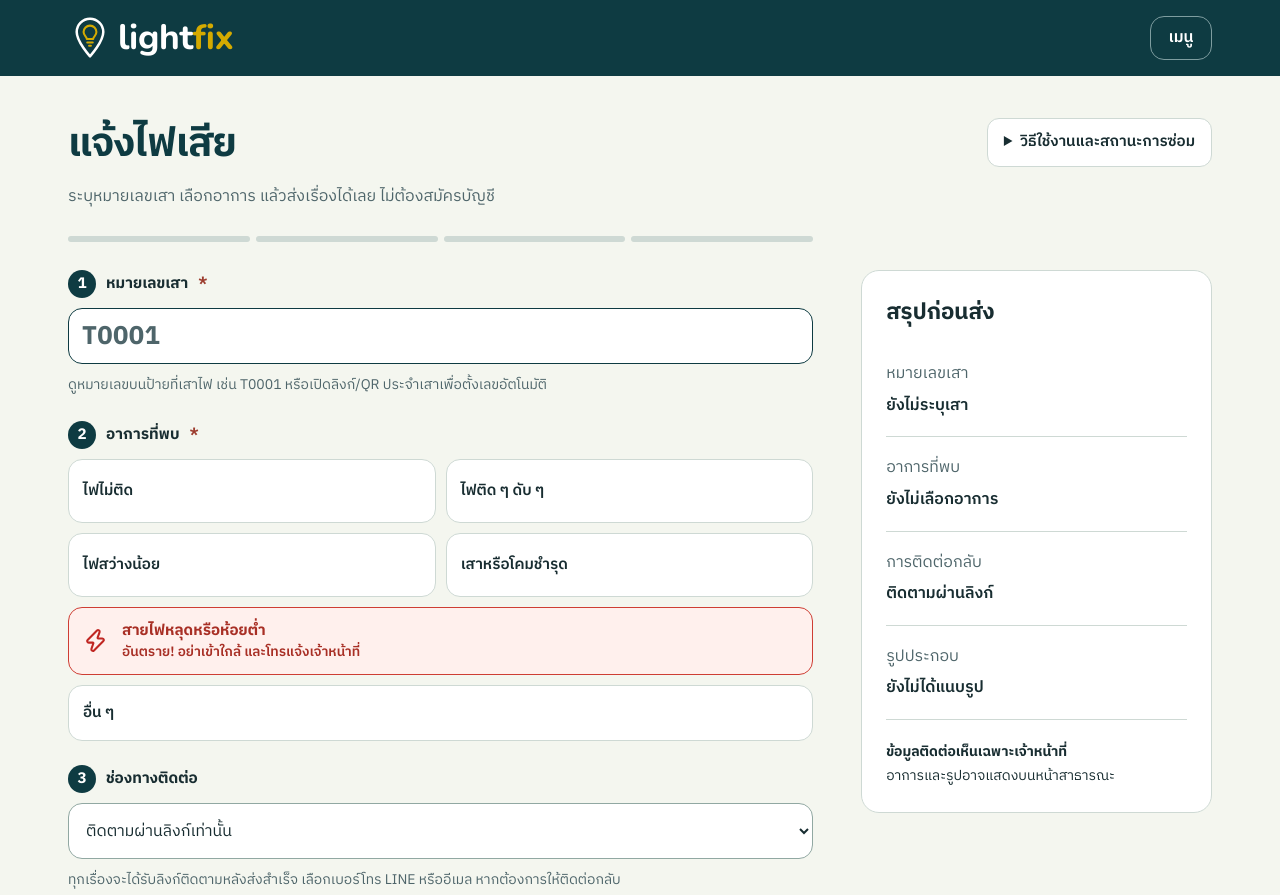
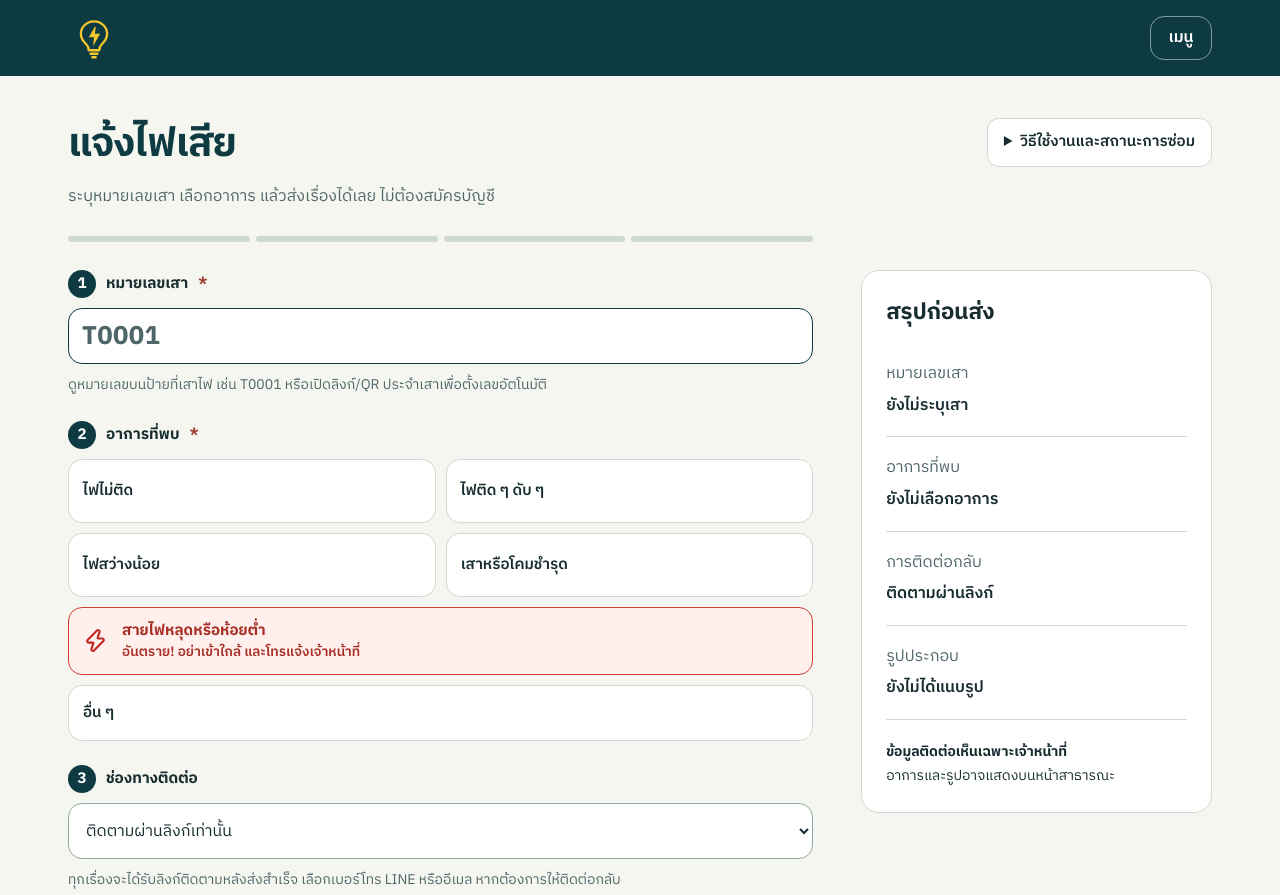
Before and after one commit to zarehello369-dot/LightFix-Cloudflare, a website with bundled scripts: page public/index.html in a window 1280 px wide. Shown: the top 895 px of the page. Built offline with nearby package versions, Linux system fonts and the light colour scheme.

Commit message:
feat: use bulb and bolt logo across site

```diff
--- a/public/index.html
+++ b/public/index.html
@@ -9,7 +9,6 @@
   <link rel="icon" href="/favicon.svg" type="image/svg+xml">
   <link rel="preload" href="/fonts/IBMPlexSansThai-Regular.ttf" as="font" type="font/ttf" crossorigin>
   <link rel="preload" href="/fonts/IBMPlexSansThai-Bold.ttf" as="font" type="font/ttf" crossorigin>
-  <link rel="preload" href="/fonts/Nunito-Variable.ttf" as="font" type="font/ttf" crossorigin>
   <link rel="stylesheet" href="/styles.css">
   <link rel="stylesheet" href="/chat.css">
   <link rel="stylesheet" href="/staff-navigation.css">
--- a/public/shared.js
+++ b/public/shared.js
@@ -5,6 +5,7 @@ export const control = (form, name) => form.elements.namedItem(name);
 export const esc = value => String(value ?? '').replace(/[&<>"']/g, c => ({ '&': '&amp;', '<': '&lt;', '>': '&gt;', '"': '&quot;', "'": '&#39;' })[c]);
 export const date = value => value ? new Intl.DateTimeFormat('th-TH', { dateStyle: 'medium', timeStyle: 'short' }).format(Number(value)) : 'ยังไม่ระบุ';
 export const icon = `<svg viewBox="0 0 48 48" aria-hidden="true" focusable="false"><g fill="none" stroke="currentColor" stroke-width="2.5" stroke-linecap="round" stroke-linejoin="round"><path d="M17.5 31.5c0-3.1-1.4-4.5-3-6.6a11.5 11.5 0 1 1 19 0c-1.6 2.1-3 3.5-3 6.6H17.5Z"/><path d="M18 36h12M20 40h8M24 3v3M8.5 9.5l2.2 2.2M39.5 9.5l-2.2 2.2M4 23h3M44 23h-3"/></g></svg>`;
+const logoMark = `<svg viewBox="0 0 48 48" aria-hidden="true" focusable="false"><g fill="none" stroke="currentColor" stroke-width="2.6" stroke-linecap="round" stroke-linejoin="round"><path d="M24 5C15.7 5 9 11.4 9 19.4c0 5.2 2.6 8.3 6.1 11.7 2.3 2.2 2.9 4 2.9 6.9h12c0-2.9.6-4.7 2.9-6.9 3.5-3.4 6.1-6.5 6.1-11.7C39 11.4 32.3 5 24 5Z"/><path d="M20 42h8M22 46h4"/></g><path fill="currentColor" d="m25 11-7 12h6l-1 10 8-14h-6l1-8Z"/></svg>`;
 export const badge = status => `<span class="badge ${['wait','doing','done','cancel'][status] || 'wait'}">${['รอรับเรื่อง','กำลังซ่อม','ซ่อมเสร็จ','ยกเลิก'][status] || 'รอรับเรื่อง'}</span>`;
 
 export async function api(path, options = {}) {
@@ -53,8 +54,7 @@ export function shell(content, current = '') {
   const staff = current === 'admin' || current === 'technician';
   document.body.dataset.area = staff ? 'staff' : 'public';
   $('#app').innerHTML = `<header class="site-header"><div class="shell">
-    <a class="brand" href="/" aria-label="LightFix หน้าแรก"><svg viewBox="0 0 96 96" aria-hidden="true" focusable="false"><path d="M77 35c0 21-29 53-29 53S19 56 19 35a29 29 0 0 1 58 0Z" fill="none" stroke="currentColor" stroke-width="5.5" stroke-linecap="round" stroke-linejoin="round"/><g transform="translate(0 8)" fill="none" stroke="var(--logo-gold)" stroke-width="4.5" stroke-linecap="round" stroke-linejoin="round"><path d="M41 42c0-5-7-7-7-15a14 14 0 0 1 28 0c0 8-7 10-7 15Z"/><path d="M42 50h12M46 57h4"/></g></svg></a>
-    <a class="site-name" href="/" aria-label="LightFix หน้าแรก">light<span>fix</span></a>
+    <a class="brand" href="/" aria-label="LightFix หน้าแรก">${logoMark}</a>
     <button class="menu-toggle" type="button" aria-expanded="false" aria-controls="site-nav" aria-label="เปิดเมนู">เมนู</button>
     <nav id="site-nav" class="site-nav" aria-label="เมนูหลัก">
       <a href="/" ${current === 'report' ? 'aria-current="page"' : ''}>แจ้งไฟเสีย</a>
--- a/public/styles.css
+++ b/public/styles.css
@@ -3,7 +3,6 @@
 @font-face{font-family:PlexThai;src:url('/fonts/IBMPlexSansThai-Bold.ttf') format('truetype');font-weight:700;font-display:optional}
 @font-face{font-family:Urbanist;src:url('/fonts/Urbanist-Variable.ttf') format('truetype');font-style:normal;font-weight:100 900;font-display:optional}
 
-@font-face{font-family:LightFixLogo;src:url('/fonts/Nunito-Variable.ttf') format('truetype');font-style:normal;font-weight:200 1000;font-display:block}
 
 :root{
   --red:#9c3c2e;
@@ -312,13 +311,9 @@ body{background:var(--page)}
 .site-header.is-scrolled.menu-open>.shell{border-radius:16px 16px 0 0;box-shadow:none}
 .site-header.is-scrolled.menu-open .site-nav{box-shadow:0 12px 30px rgba(7,30,34,.22)}
 .site-header.is-scrolled .site-nav.open{border-radius:0 0 16px 16px}
-.site-header{--logo-gold:#d4aa00}
-.brand{width:44px;height:48px;color:#fff}
+.brand{width:52px;height:52px;color:var(--gold)}
 .brand:hover{background:var(--deep-hover)}
-.brand svg{width:44px;height:44px}
-.site-name{font:750 1.95rem/1 LightFixLogo,sans-serif;letter-spacing:-.01em;text-decoration:none;white-space:nowrap}
-.site-name span{color:var(--logo-gold)}
-.site-name:hover{text-decoration:underline;text-decoration-color:var(--gold)}
+.brand svg{width:42px;height:42px}
 .menu-toggle{min-width:48px;min-height:48px;margin-left:auto;padding:7px;border-color:#7e9da0;background:transparent;color:#fff}
 .menu-toggle:hover{background:var(--deep-hover)}
 
@@ -413,7 +408,7 @@ body{background:var(--page)}
   .metric-row{grid-template-columns:repeat(3,minmax(0,1fr))}
 }
 @media(min-width:900px){
-  .site-header .shell{height:76px}.site-name{font-size:2.2rem;margin-right:0}
+  .site-header .shell{height:76px}
   .site-header.is-scrolled>.shell{width:min(calc(100% - 40px),1160px);transform:translateY(18px)}
   .site-nav{margin-left:auto;background:transparent;box-shadow:none}
   .mobile-staff-nav{display:none}
@@ -429,7 +424,6 @@ body{background:var(--page)}
   .work-grid{grid-template-columns:repeat(2,minmax(0,1fr))}
 }
 @media(max-width:390px){
-  .site-name{font-size:1.8rem}
   .report-steps{padding-inline:9px}.report-steps li{font-size:.75rem}
   .report-steps li+li:before{margin-inline:7px}
 }
```
Also changed, not shown: public/favicon.svg.
